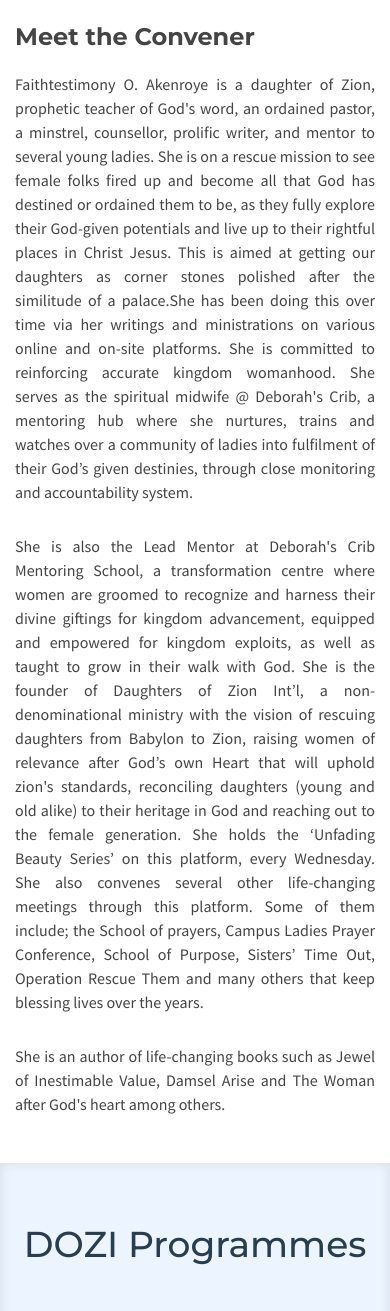
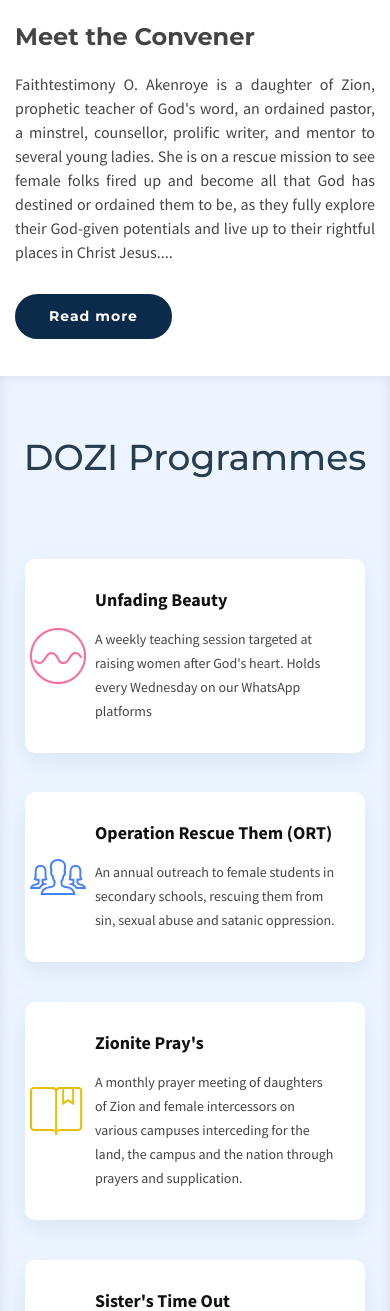
Before and after one commit to Captressketh001/dozi, a PHP site: page / in a window 390 px wide. Shown: the part 1812-3123 px from the top of the page. Run offline with PHP 8.4, Linux system fonts and the light colour scheme; some libraries are stand-ins or nearby versions; some web fonts are replaced.

Commit message:
updated the website

```diff
--- a/assets/css/style.css
+++ b/assets/css/style.css
@@ -402,6 +402,7 @@ h1, h2, h3, h4, h5, h6 {
   width: 50%;
   float: right;
 }
+#more {display: none;}
 
 @media (max-width: 991px) {
   #intro .intro-img {
@@ -458,7 +459,7 @@ h1, h2, h3, h4, h5, h6 {
   }
 }
 
-#intro .intro-info .btn-get-started, #intro .intro-info .btn-services {
+#intro .intro-info .btn-get-started, #intro .intro-info .btn-services , .btn-get-started{
   font-family: "Montserrat", sans-serif;
   font-size: 14px;
   font-weight: 600;
@@ -471,7 +472,7 @@ h1, h2, h3, h4, h5, h6 {
   color: #fff;
 }
 
-#intro .intro-info .btn-get-started {
+#intro .intro-info .btn-get-started, .btn-get-started {
   background: #0c2b4b;
   border: 2px solid #0c2b4b;
   color: #fff;
--- a/assets/js/main.js
+++ b/assets/js/main.js
@@ -91,7 +91,6 @@
       }
     }
   });
-
   // Navigation active state on scroll
   var nav_sections = $('section');
   var main_nav = $('.main-nav, .mobile-nav');
--- a/donation.html
+++ b/donation.html
@@ -66,7 +66,7 @@
 
 
       <div class="intro-info" data-aos="zoom-in" data-aos-delay="100">
-        <h2>Partner with us Financially</h2>
+        <h2 class="mt-2">Partner with us Financially</h2>
         <div>
           <a href="https://dashboard.flutterwave.com/donate/gfdgn3ynuavf "class="btn-get-started scrollto">Donate Now</a>
         </div>
@@ -120,7 +120,7 @@
 
           </div>
 
-          <div class="col-lg-4 col-md-6 footer-newsletter">
+          <div class="col-lg-4 col-md-6 footer-newsletter d-none">
             <h4>Our Newsletter</h4>
             <p>Do you want to receive updates on our programmes and unfading beauty devotionals?</p>
             <form action="" method="post" data-netlify="true" name="subscribe">
--- a/index.html
+++ b/index.html
@@ -57,9 +57,9 @@
           <li><a href="#about">About Us</a></li>
           <li><a href="#services">Programmes</a></li>
           <li><a href="#portfolio">Portfolio</a></li>
-          <li><a href="inner-page.html">Blog</a></li>
+          <li><a href="https://daughtersofzionintl.org/blogs/">Blog</a></li>
           <li><a href="donation.html">Donate</a></li>
-          <li><a href="#contact">Contact Us</a></li>
+          <li><a href="https://daughtersofzionintl.org/blogs/contact-us/">Contact Us</a></li>
         </ul>
       </nav><!-- .main-nav -->
 
@@ -71,22 +71,22 @@
     <!-- <div class="container-fluid" data-aos="fade-up"> -->
       <div class="container-fluid" data-aso="zoom-in">
         <div class="row justify-content-center">
-          <div class="col-lg-12">
+          <div class="col-lg-6">
 
             <div class="owl-carousel testimonials-carousel">
 
               <div class="testimonial-item">
-                <img src="assets/img/Artboard 1-1.png" class="" alt="" style="height: 225px;">
+                <img src="assets/img/dozi.jpg" class="" alt="" style="height: 225px;">
 
               </div>
               <div class="testimonial-item">
-                  <img src="assets/img/img-1.jpg" class="" alt="" style="height: 225px;">
+                  <img src="assets/img/Artboard 1-1.png" class="" alt="" style="height: 225px;">
 
-                </div>
-                <div class="testimonial-item">
+              </div>
+                <!-- <div class="testimonial-item d-none">
                   <img src="assets/img/img-2.jpg" class="" alt="" style="height: 225px;">
 
-                </div>
+                </div> -->
             </div>
 
           </div>
@@ -189,21 +189,25 @@
             <h4>Meet the Convener</h4>
             <p class="text-justify">
               Faithtestimony O. Akenroye is a daughter of Zion, prophetic teacher of God's word, an ordained pastor, a minstrel, counsellor, prolific writer, and mentor to several young ladies.
-              She is on a rescue mission to see female folks fired up and become all that God has destined or ordained them to be, as they fully explore their God-given potentials and live up to their rightful places in Christ Jesus.
+              She is on a rescue mission to see female folks fired up and become all that God has destined or ordained them to be, as they fully explore their God-given potentials and live up to their rightful places in Christ Jesus.<span id="dots">...</span> <span id="more">
+
+
+            <br><br>
+              She is also the Lead Mentor at Deborah's Crib Mentoring School, a transformation centre where women are groomed to recognize and harness their divine giftings for kingdom advancement, equipped and empowered for kingdom exploits, as well as taught to grow in their walk with God. <br><br>
+              She is the founder of Daughters of Zion Int’l, a non-denominational ministry with the vision of rescuing daughters from Babylon to Zion, raising women of relevance after God’s own Heart that will uphold zion's standards, reconciling daughters (young and old alike) to their heritage in God and reaching out to the female generation. She holds the ‘Unfading Beauty Series’ on this platform, every Wednesday. She also convenes several other life-changing meetings through this platform. Some of them include; the School of prayers, Campus Ladies Prayer Conference, School of Purpose, Sisters’ Time Out, Operation Rescue Them and many others that keep blessing lives over the years.
+
+              <br><br>
               This is aimed at getting our daughters as corner stones polished after the similitude of a palace.She has been doing this over time via her writings and ministrations on various online and on-site platforms.
               She is committed to reinforcing accurate kingdom womanhood. She serves as the spiritual midwife @ Deborah's Crib, a mentoring hub where she nurtures, trains and watches over a community of ladies into  fulfilment of their God’s given destinies, through close monitoring and accountability system.
-            </p>
-            <p class="text-justify">
-              She is also the Lead Mentor at Deborah's Crib Mentoring School, a transformation centre where women are groomed to recognize and harness their divine giftings for kingdom advancement, equipped and empowered for kingdom exploits, as well as taught to grow in their walk with God.
-              She is the founder of Daughters of Zion Int’l, a non-denominational ministry with the vision of rescuing daughters from Babylon to Zion, raising women of relevance after God’s own Heart that will uphold zion's standards, reconciling daughters (young and old alike) to their heritage in God and reaching out to the female generation. She holds the ‘Unfading Beauty Series’ on this platform, every Wednesday. She also convenes several other life-changing meetings through this platform. Some of them include; the School of prayers, Campus Ladies Prayer Conference, School of Purpose, Sisters’ Time Out, Operation Rescue Them and many others that keep blessing lives over the years.
-            </p>
-            <p class="text-justify">
+
+              <br><br>
               She is an author of  life-changing books such as Jewel of Inestimable Value, Damsel Arise and The Woman after God's heart among others.
 
 
+              </span>
             </p>
+            <div><button onclick="myFunction()" id="myBtn" class="btn-get-started scrollto" title="Read More">Read more</button></div>
           </div>
-
         </div>
 
       </div>
@@ -726,7 +730,7 @@
 
           </div>
 
-          <div class="col-lg-4 col-md-6 footer-newsletter">
+          <div class="col-lg-4 col-md-6 footer-newsletter d-none">
             <h4>Our Newsletter</h4>
             <p>Do you want to receive updates on our programmes and unfading beauty devotionals?</p>
             <form action="" method="post" data-netlify="true" name="subscribe">
@@ -786,6 +790,21 @@
         });
       });
     }
+    function myFunction() {
+    var dots = document.getElementById("dots");
+    var moreText = document.getElementById("more");
+    var btnText = document.getElementById("myBtn");
+
+    if (dots.style.display === "none") {
+      dots.style.display = "inline";
+      btnText.innerHTML = "Read more";
+      moreText.style.display = "none";
+    } else {
+      dots.style.display = "none";
+      btnText.innerHTML = "Read less";
+      moreText.style.display = "inline";
+    }
+  }
 </script>
 
 </body>
```
Also changed, not shown: assets/img/Untitled-design-1.png (added), assets/img/faith.jpg (added).
